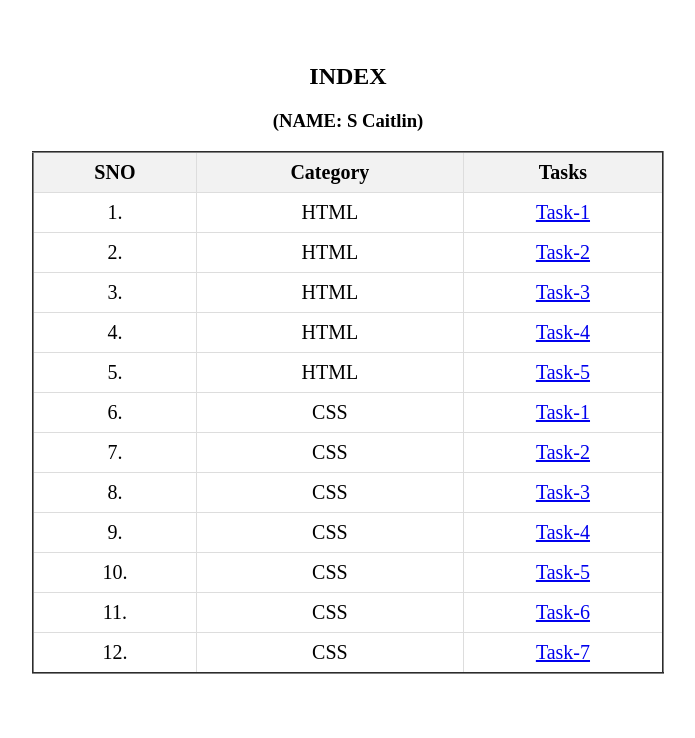
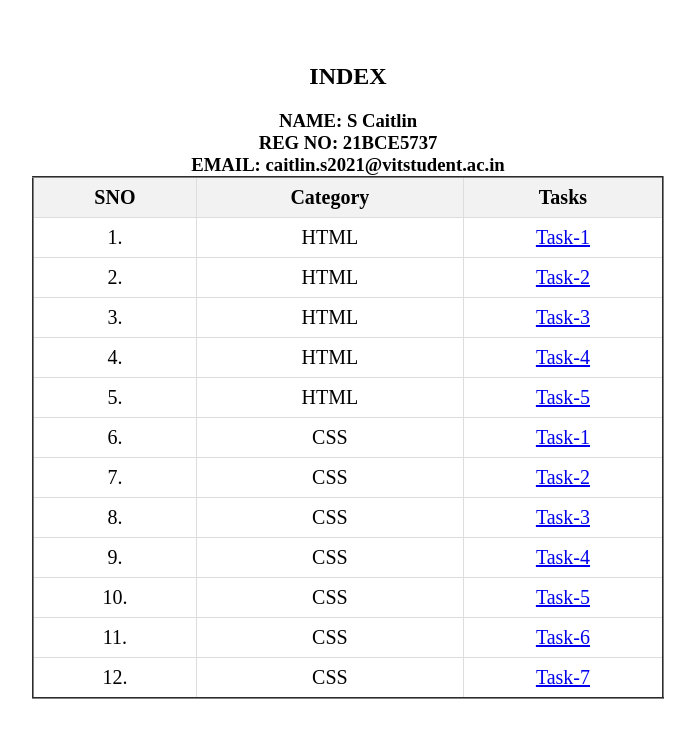
Before and after one commit to ctln23/Mern-Full-Stack-tasks, a plain HTML site: page index.html in a window 1280 px wide. Shown: the whole page, without its empty margins (292-987 px from the left). Drawn offline with Linux system fonts and the light colour scheme.

Commit message:
Update index.html

```diff
--- a/index.html
+++ b/index.html
@@ -10,6 +10,8 @@
         margin-top: 5%;
       }
       h3{
+        margin: 0;
+        padding: 0;
         text-align: center;
       }
       table {
@@ -33,7 +35,9 @@
   </head>
   <body>
     <h2>INDEX</h2>
-    <h3>(NAME: S Caitlin)</h3>
+    <h3>NAME: S Caitlin</h3>
+    <h3>REG NO: 21BCE5737</h3>
+    <h3>EMAIL: caitlin.s2021@vitstudent.ac.in</h3>
     <table border="2">
       <tr>
         <th>SNO</th>
```
